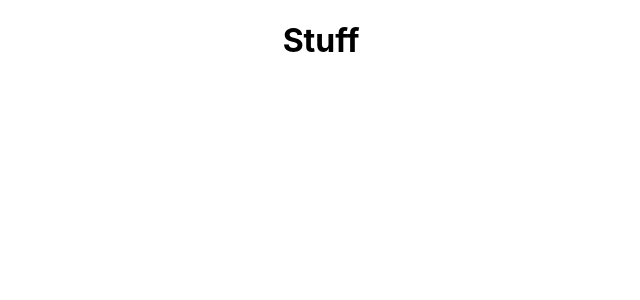
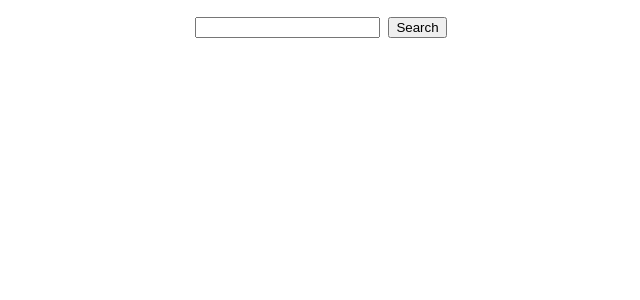
Before and after one commit to vincitaylaran/ensemble-systems-omdb-app, a React (Create React App) app: page / in a window 1280 px wide. Shown: the top 300 px of the page, without its empty margins (319-959 px from the left). Built offline with nearby package versions, Linux system fonts and the light colour scheme.

Commit message:
Add feature to fetch movies

```diff
--- a/src/App.js
+++ b/src/App.js
@@ -1,9 +1,47 @@
+import { useState } from 'react';
 import './App.css';
 
+const apiKey = 'c8692e90';
+
+// TODO move inline styles to a CSS file
 function App() {
+  const [searchTerm, setSearchTerm] = useState('');
+  const [searchResults, setSearchResults] = useState([]);
+
+  const isStringEmptyOrNull = (value) => (!value || value.length === 0);
+
+  const fetchMovies = async (event) => {
+    event.preventDefault();
+
+    if (!isStringEmptyOrNull(searchTerm)) {
+      const endpoint = `http://www.omdbapi.com/?apikey=${apiKey}&s=${searchTerm}`;
+      const request = await fetch(endpoint);
+      const response = await request.json();
+
+      const { Response, Search , totalResults } = response;
+
+      if (Number(totalResults) > 0 && Response.toLowerCase() !== 'false') {
+        setSearchResults(Search);
+      }
+    }
+  };
+
   return (
     <div className="App">
-      <h1>Stuff</h1>
+      <form style={{ paddingTop: 16 }} onSubmit={fetchMovies}>
+        <input type='text' name='search' value={searchTerm} onChange={(event) => setSearchTerm(event.target.value)} />
+        <input style={{ marginLeft: 8 }} type='submit' value='Search' />
+      </form>
+      <div>
+        {searchResults.map(movie => (
+          <div key={movie.imdbID}>
+            <img src={movie.Poster} alt={movie.Title} />
+            <h2>{movie.Title}</h2>
+            <h3>{movie.Year}</h3>
+            <button>{movie.Title}</button>
+          </div>
+        ))}
+      </div>
     </div>
   );
 }
```
